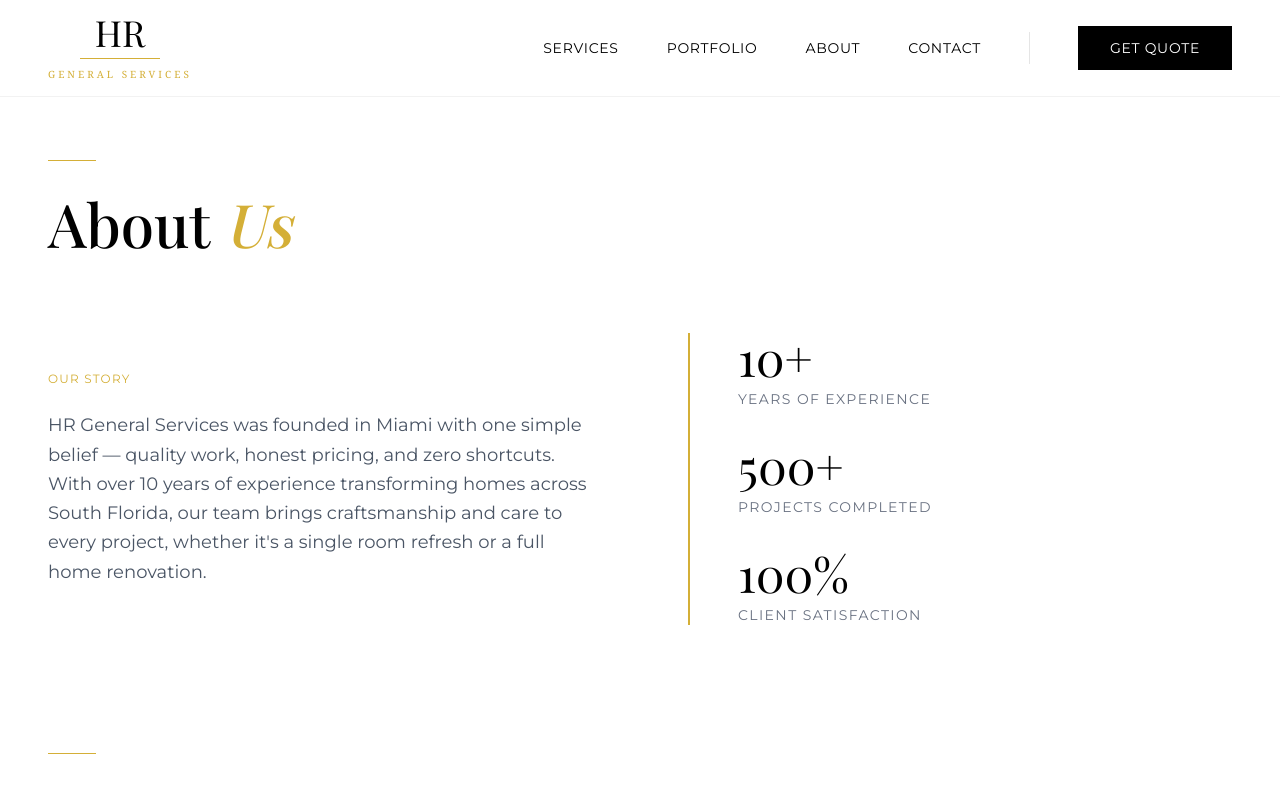
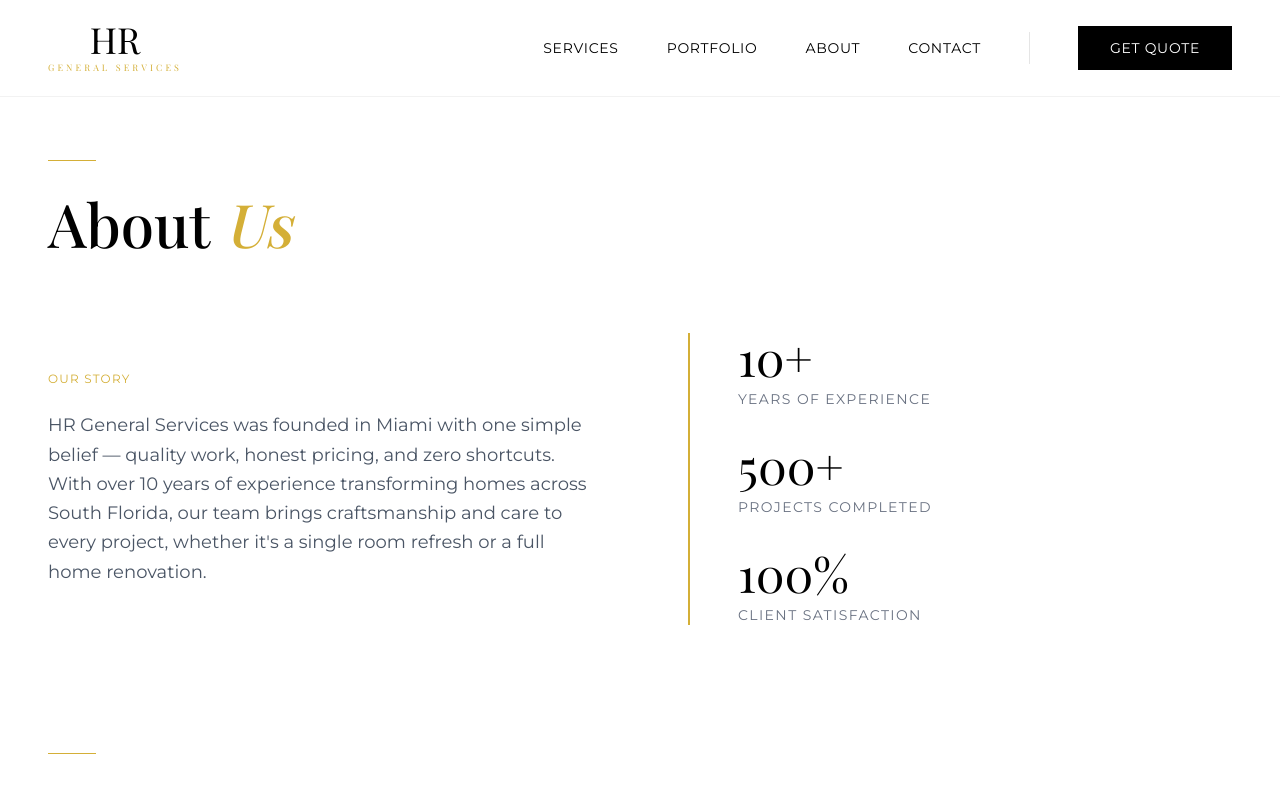
Before and after one commit to ericmontalvo12/Hrgeneralservices, a React (Vite) app: page /about in a window 1280 px wide. Shown: the top 790 px of the page. Built offline with nearby package versions, Linux system fonts and the light colour scheme.

Commit message:
Update logo to remove divider line, wider letter spacing to match new design
https://claude.ai/code/session_018BEjR3JxuYPNRXrHrghSTu

```diff
--- a/src/app/components/Logo.tsx
+++ b/src/app/components/Logo.tsx
@@ -8,24 +8,23 @@ import { Link } from 'react-router';
 
 export function Logo({ className = '', size = 'md', href = '/' }: LogoProps) {
   const scales = {
-    sm: { hr: 'text-3xl lg:text-4xl', line: 'w-16 lg:w-20', text: 'text-[9px] lg:text-[10px]' },
-    md: { hr: 'text-5xl', line: 'w-28', text: 'text-[11px]' },
-    lg: { hr: 'text-7xl', line: 'w-36', text: 'text-sm' },
+    sm: { hr: 'text-3xl lg:text-4xl', gap: 'mt-1', text: 'text-[8px] lg:text-[9px]', spacing: '0.35em' },
+    md: { hr: 'text-5xl', gap: 'mt-2', text: 'text-[10px]', spacing: '0.4em' },
+    lg: { hr: 'text-7xl', gap: 'mt-3', text: 'text-xs', spacing: '0.4em' },
   };
   const s = scales[size];
 
   return (
     <Link to={href} className={`flex flex-col items-center ${className}`}>
       <span
-        className={`${s.hr} font-serif leading-none text-black`}
+        className={`${s.hr} leading-none text-black`}
         style={{ fontFamily: 'Playfair Display, Georgia, serif', fontWeight: 400 }}
       >
         HR
       </span>
-      <div className={`${s.line} h-px bg-[#d4af37] my-2`} />
       <span
-        className={`${s.text} tracking-[0.3em] text-[#d4af37] uppercase`}
-        style={{ fontFamily: 'Georgia, serif', letterSpacing: '0.3em' }}
+        className={`${s.gap} ${s.text} text-[#d4af37] uppercase`}
+        style={{ fontFamily: 'Playfair Display, Georgia, serif', letterSpacing: s.spacing, fontWeight: 400 }}
       >
         General Services
       </span>
```
